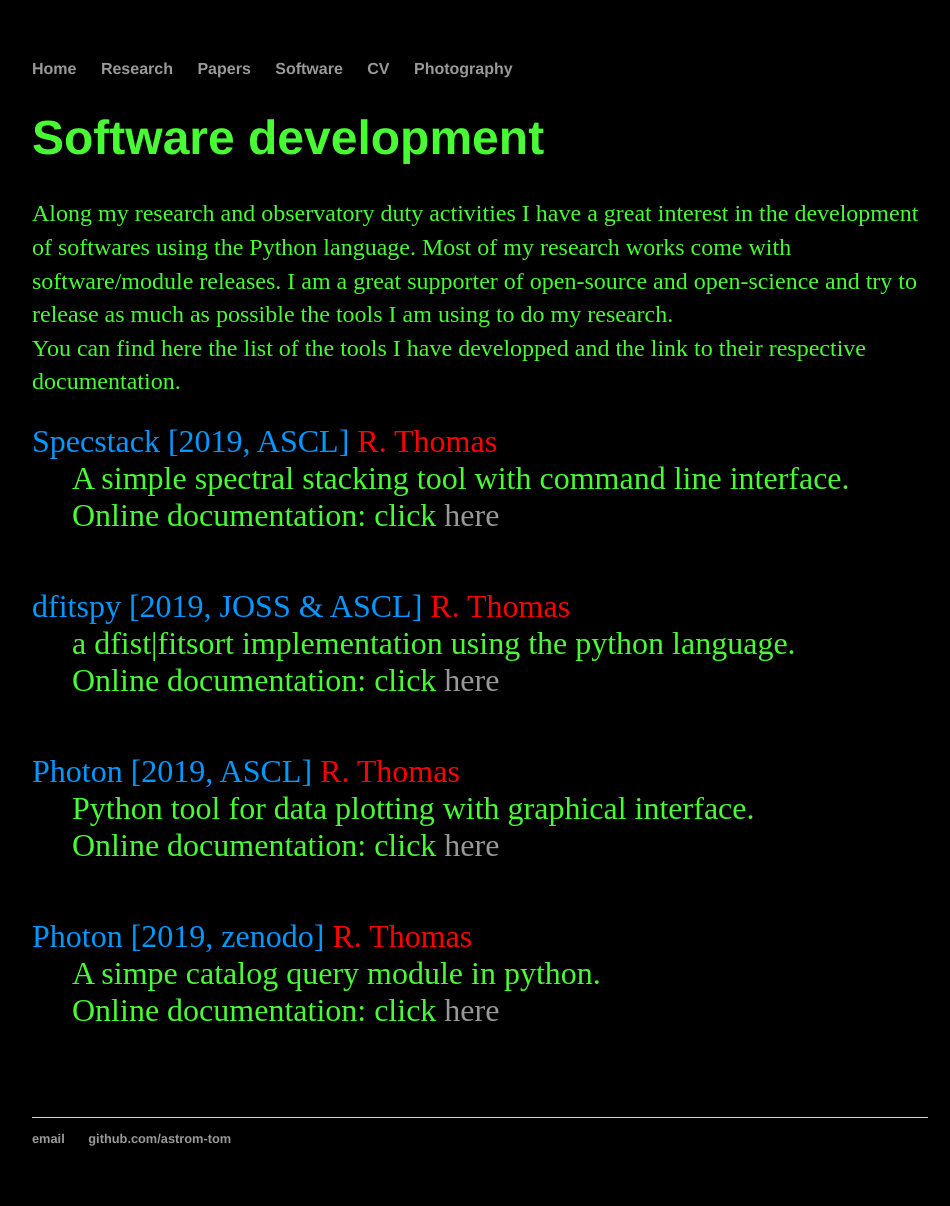
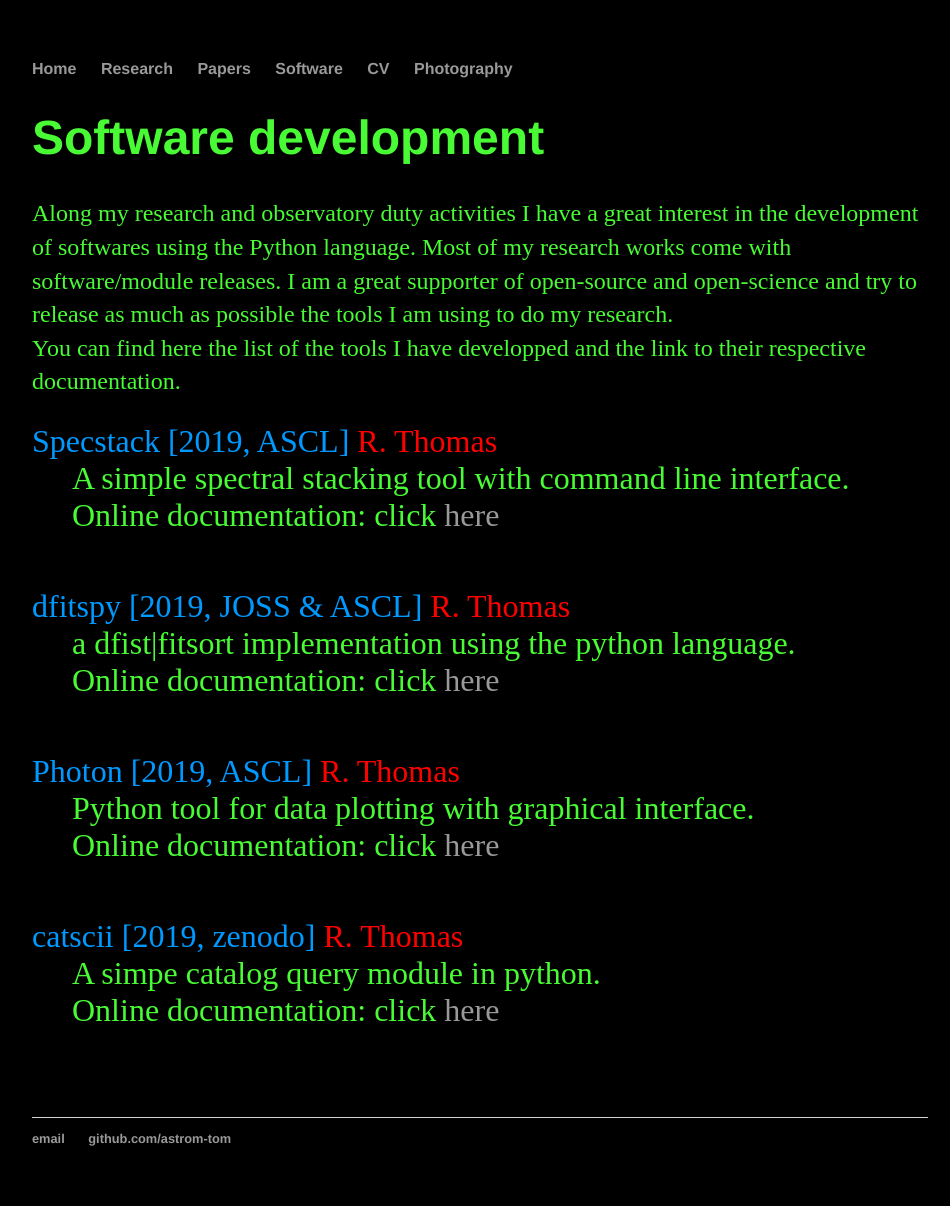
Before and after one commit to astrom-tom/astrom-tom.github.io, a Jekyll site: the page built from Software/index.html, in a window 1280 px wide. Shown: the whole page, without its empty margins (160-1110 px from the left). Built offline with Jekyll 4.4.1, drawn with Linux system fonts in a browser that asks for light colours.

Commit message:
Update index.html

```diff
--- a/Software/index.html
+++ b/Software/index.html
@@ -29,7 +29,7 @@
 	       click <a href="https://astrom-tom.github.io/Photon/build/html/index.html">here</a>  </font>
 			<br><br><br>&nbsp;</dd>
 
-   <dt> <font size="6"> <span class='softR'>Photon [2019, zenodo]</span>  <span class='me'> R. Thomas </span> </font>  </dt>
+   <dt> <font size="6"> <span class='softR'>catscii [2019, zenodo]</span>  <span class='me'> R. Thomas </span> </font>  </dt>
        <dd> <font size="6">  A simpe catalog query module in python. <br> Online documentation:
 	       click <a href="https://github.com/astrom-tom/catscii">here</a>  </font>
 			<br><br><br>&nbsp;</dd>
```
